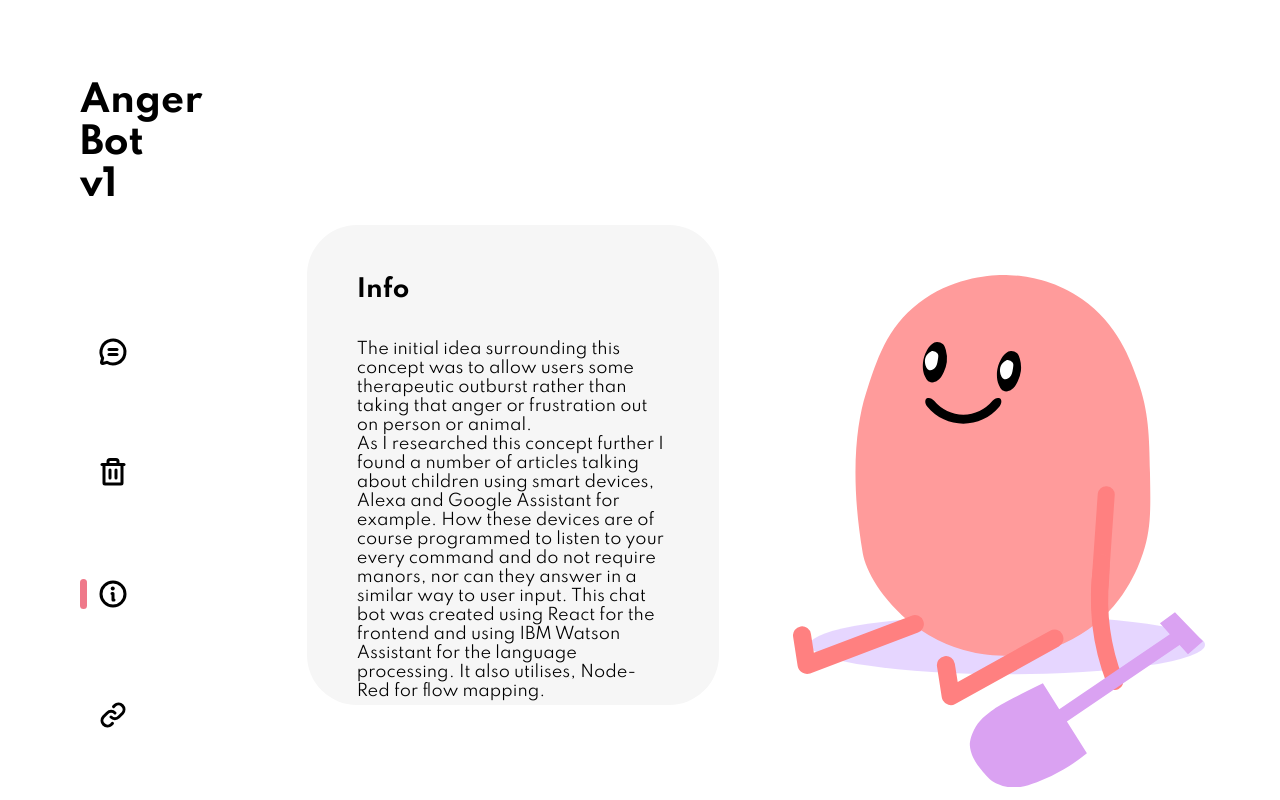
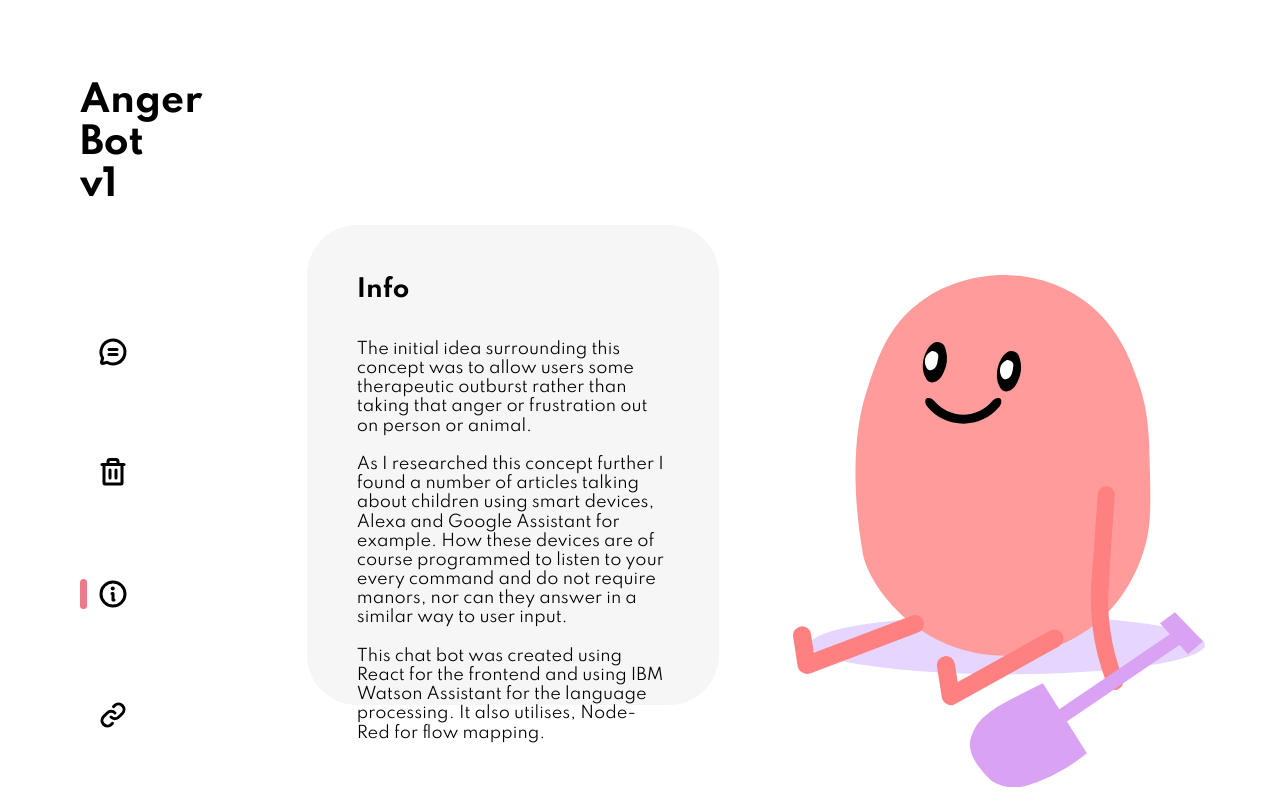
Before and after one commit to blanghamm/angerbot, a React (Create React App) app: page /info in a window 1280 px wide. Built offline with nearby package versions, Linux system fonts and the light colour scheme; no server answers.

Commit message:
updated info tab

```diff
--- a/src/components/Info/Info.js
+++ b/src/components/Info/Info.js
@@ -5,18 +5,22 @@ const Info = () => {
     <div className='info-container'>
       <div className='info-inner-container'>
         <h2 className='info-title'>Info</h2>
-        <p className='info-para'>
+        <p className='info-para' style={{ lineHeight: '1.2' }}>
           The initial idea surrounding this concept was to allow users some
           therapeutic outburst rather than taking that anger or frustration out
           on person or animal.
+          <br />
           <br />
           As I researched this concept further I found a number of articles
           talking about children using smart devices, Alexa and Google Assistant
           for example. How these devices are of course programmed to listen to
           your every command and do not require manors, nor can they answer in a
-          similar way to user input. This chat bot was created using React for
-          the frontend and using IBM Watson Assistant for the language
-          processing. It also utilises, Node-Red for flow mapping.
+          similar way to user input.
+          <br />
+          <br />
+          This chat bot was created using React for the frontend and using IBM
+          Watson Assistant for the language processing. It also utilises,
+          Node-Red for flow mapping.
         </p>
       </div>
     </div>
```
